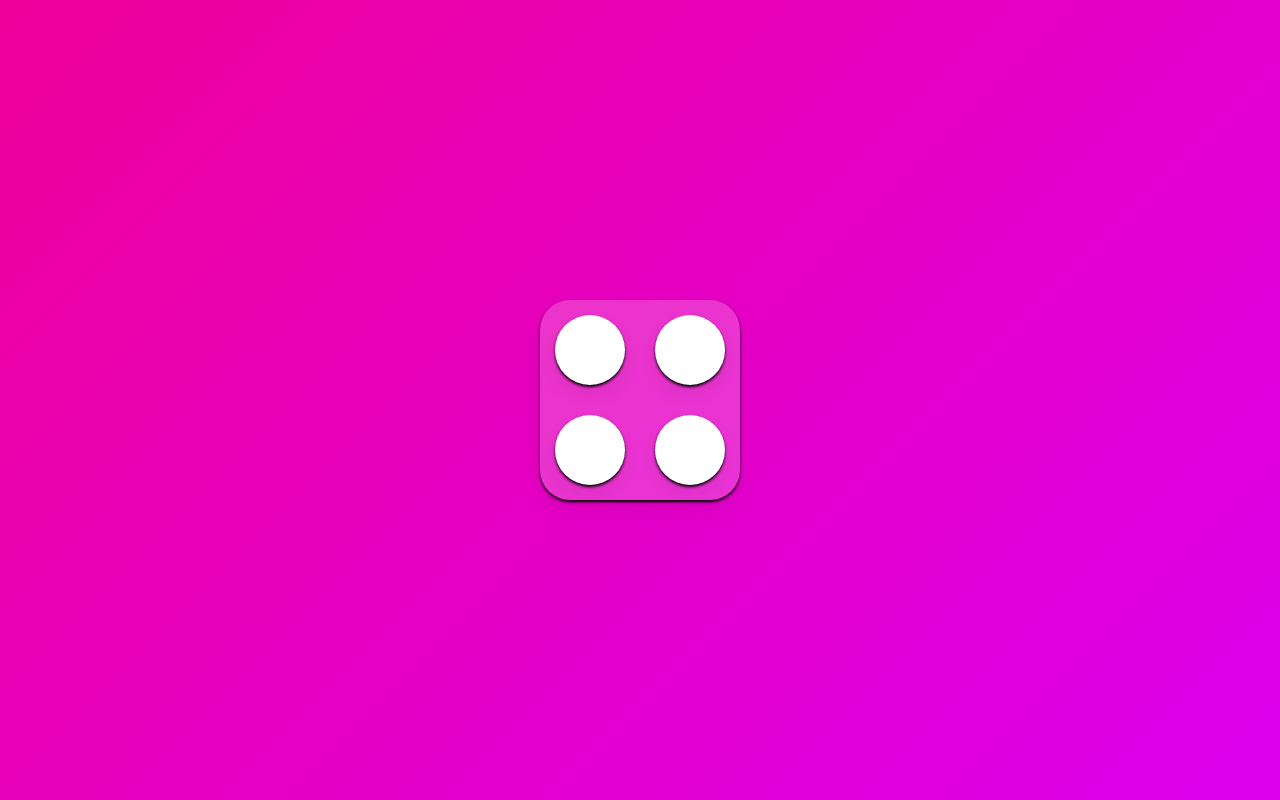
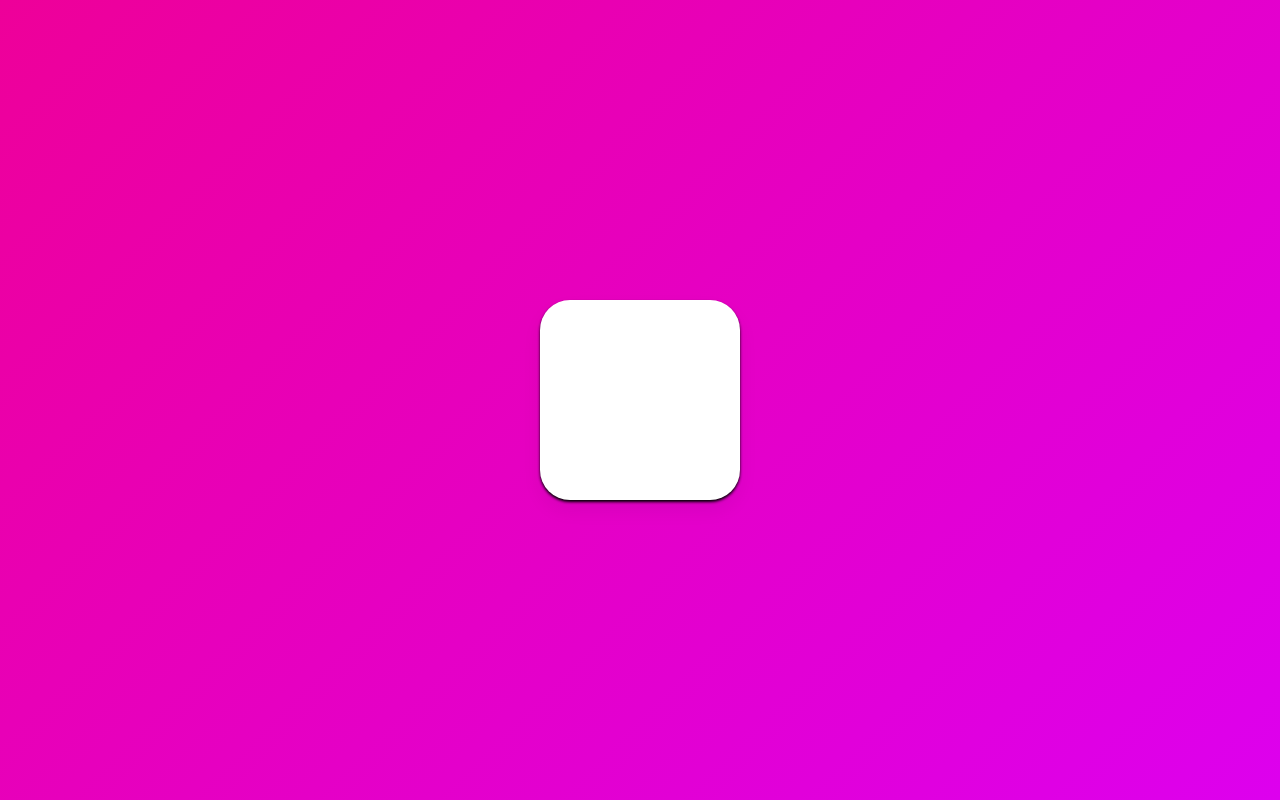
Before and after one commit to pjk0007/react-types-motion, a React (Create React App) app: page / in a window 1280 px wide. Built offline with nearby package versions, Linux system fonts and the light colour scheme.

Commit message:
learned whileHover, and whileTap

```diff
--- a/src/App.tsx
+++ b/src/App.tsx
@@ -12,60 +12,20 @@
 const Box = styled(motion.div)`
   width: 200px;
   height: 200px;
-  display: grid;
-  grid-template-columns: repeat(2, 1fr);
-  background-color: rgba(255, 255, 255, 0.2);
+  background-color: white;
   border-radius: 30px;
   box-shadow: 0 2px 3px rgba(0, 0, 0.1), 0 10px 20px rgba(0, 0, 0, 0.06);
 `;
 
-const Circle = styled(motion.div)`
-  background-color: white;
-  height: 70px;
-  width: 70px;
-  place-self: center;
-  border-radius: 35px;
-  box-shadow: 0 2px 3px rgba(0, 0, 0.1), 0 10px 20px rgba(0, 0, 0, 0.06);
-`;
-
 const boxVariants = {
-  start: {
-    opacity: 0,
-    scale: 0.5,
-  },
-  end: {
-    opacity: 1,
-    scale: 1,
-    transition: {
-      type: "spring",
-      duration: 0.5,
-      bounce: 0.5,
-      delayChildren: 0.5,
-      staggerChildren: 0.2,
-    },
-  },
-};
-
-const circleVariants = {
-  start: {
-    opacity: 0,
-    y: 10,
-  },
-  end: {
-    opacity: 1,
-    y: 0,
-  },
+  hover: { scale: 1.3, rotateZ: 90 },
+  click: { scale: 1, borderRadius: "100px" },
 };
 
 function App() {
   return (
     <Wrapper>
-      <Box variants={boxVariants} initial="start" animate="end">
-        <Circle variants={circleVariants} />
-        <Circle variants={circleVariants} />
-        <Circle variants={circleVariants} />
-        <Circle variants={circleVariants} />
-      </Box>
+      <Box variants={boxVariants} whileHover="hover" whileTap="click" />
     </Wrapper>
   );
 }
```
